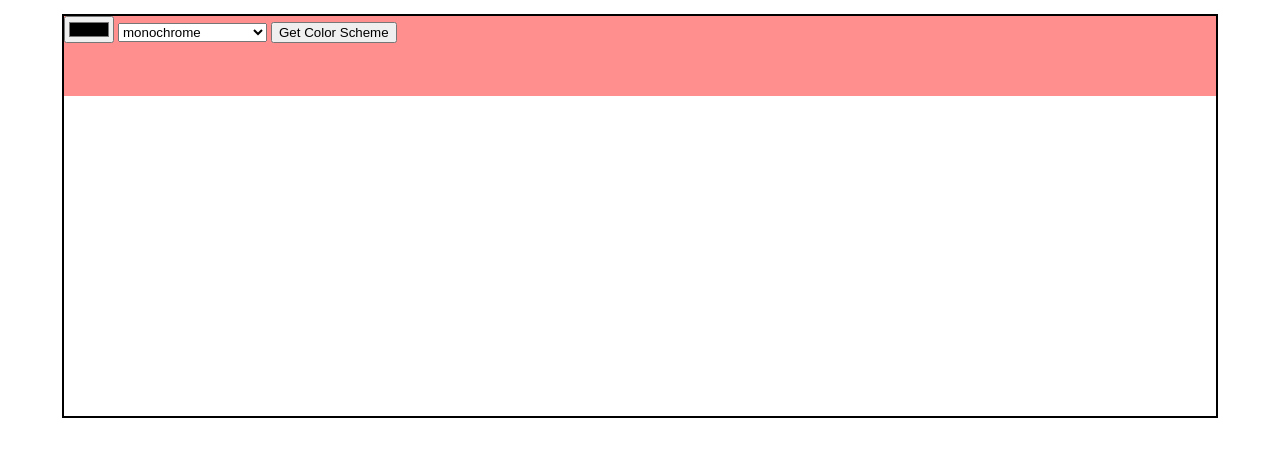
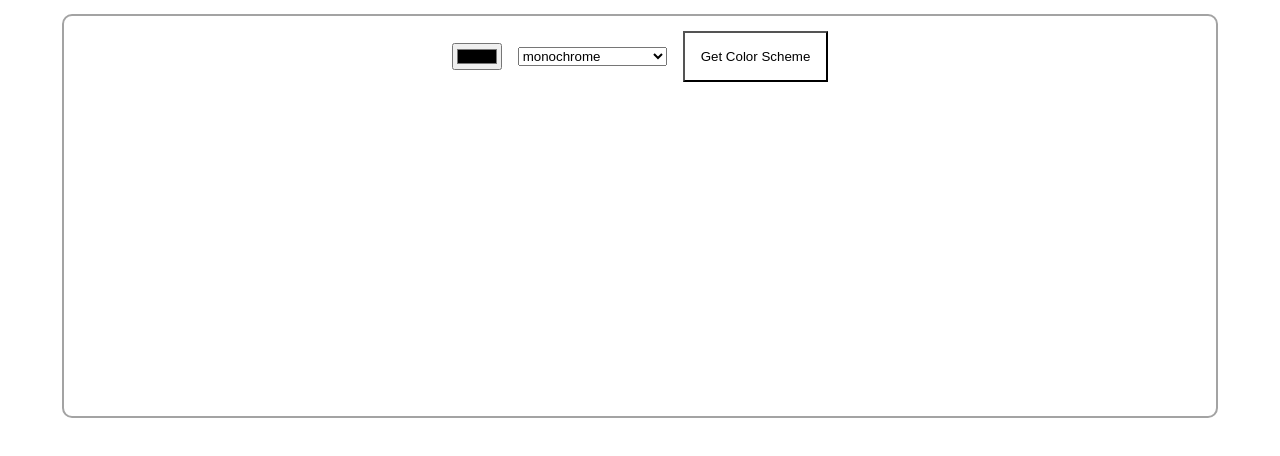
Before and after one commit to brianbud/color-scheme-generator, a plain HTML site: page index.html in a window 1280 px wide. Drawn offline with Linux system fonts and the light colour scheme.

Commit message:
heading styling

```diff
--- a/style.css
+++ b/style.css
@@ -4,11 +4,24 @@ body {
   margin: 0;
 }
 
+input,
+select,
+button,
+select {
+  cursor: pointer;
+}
+
+button {
+  padding: 1rem;
+  background-color: #fff;
+}
+
 main {
   width: 90%;
-  outline: 2px solid black;
+  outline: 2px solid rgb(163, 163, 163);
   height: 50vh;
   margin: 1rem auto;
+  border-radius: 8px;
 }
 
 #container {
@@ -18,9 +31,12 @@ main {
 }
 
 header {
-  background-color: rgb(255, 143, 143);
   height: 20%;
   width: 100%;
+  display: flex;
+  justify-content: center;
+  align-items: center;
+  gap: 1rem;
 }
 
 #container > div {
@@ -31,7 +47,7 @@ header {
 }
 
 #colors-container div {
-  outline: 2px solid rgb(232, 6, 6);
+  outline: 2px solid rgb(255, 255, 255);
   width: 20%;
   height: 100%;
 }
```
